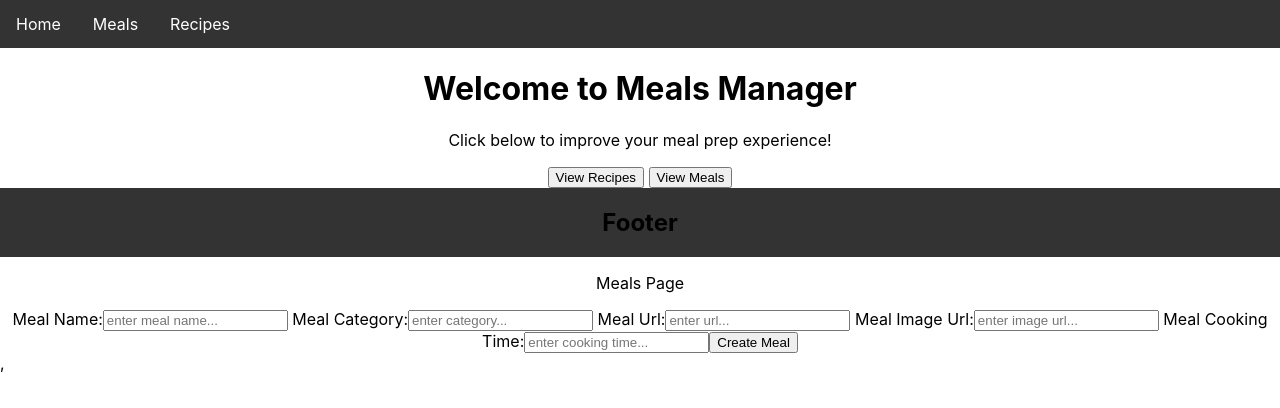
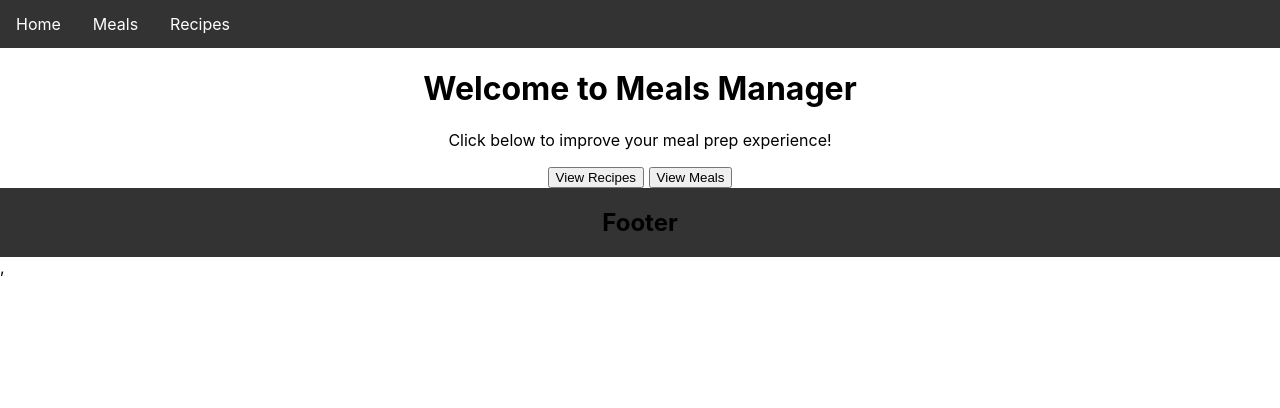
Before and after one commit to DevLuDaley/react_fe_mm, a React (Create React App) app: page / in a window 1280 px wide. Shown: the top 408 px of the page. Built offline with nearby package versions, Linux system fonts and the light colour scheme; no server answers.

Commit message:
Update App.js

```diff
--- a/src/App.js
+++ b/src/App.js
@@ -26,7 +26,7 @@ class App extends Component {
   return (
     <div className="App">
         <MainContainer meals={this.props.meals} recipes={this.props.recipes} className='main-container'/>
-        <MealsPage/>
+        {/* <MealsPage/> */}
 
     </div>
   );
```
